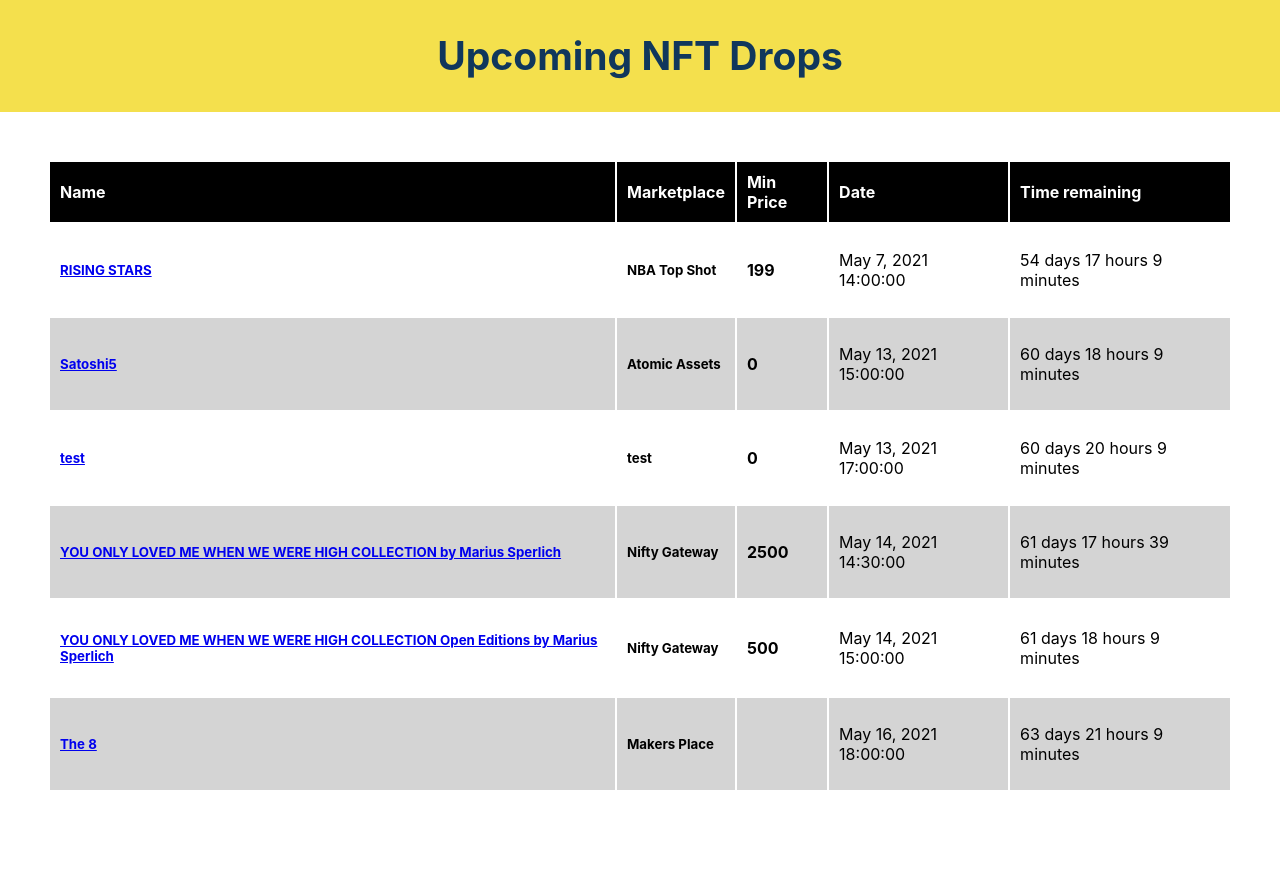
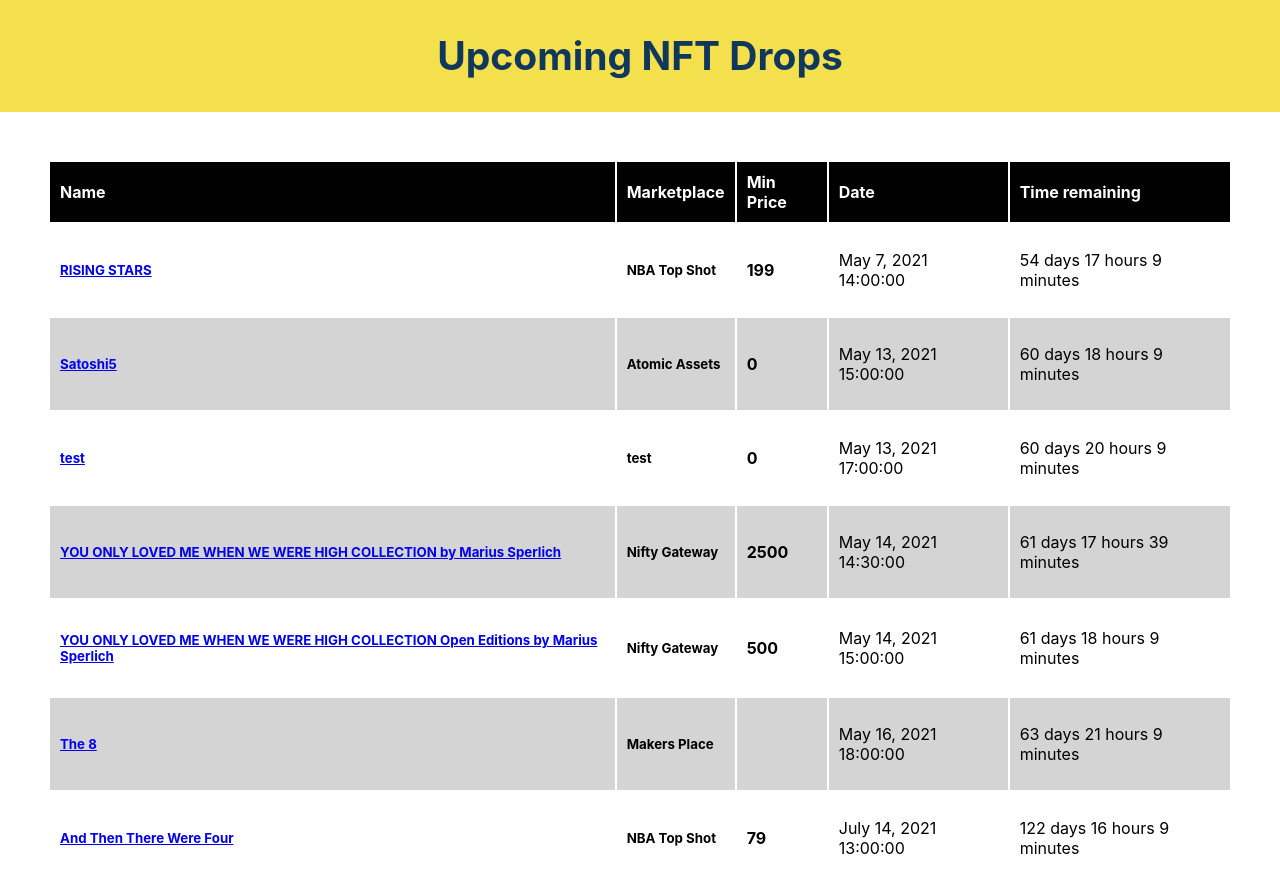
Before and after one commit to thepractice/nft-drops, a React (Create React App) app: page / in a window 1280 px wide. Before the commit the page ends 800 px from the top, so only its background shows below. Built offline with nearby package versions, Linux system fonts and the light colour scheme.

Commit message:
Add data

```diff
--- a/src/data.js
+++ b/src/data.js
@@ -1,4 +1,14 @@
 export const dropData = [
+  {
+    name: "And Then There Were Four",
+    creator: "NBA Top Shot",
+    collectionName: "NBA Top Shot",
+    date: "July 14, 2021 13:00:00",
+    url: "https://nbatopshot.com/listings/pack/3e30dfec-949c-4807-bd6c-3da61c3ce833",
+    minPrice: 79,
+    marketplace: "NBA Top Shot",
+    category: "Sports",
+  },
   {
     name: "test",
     creator: "test",
```
